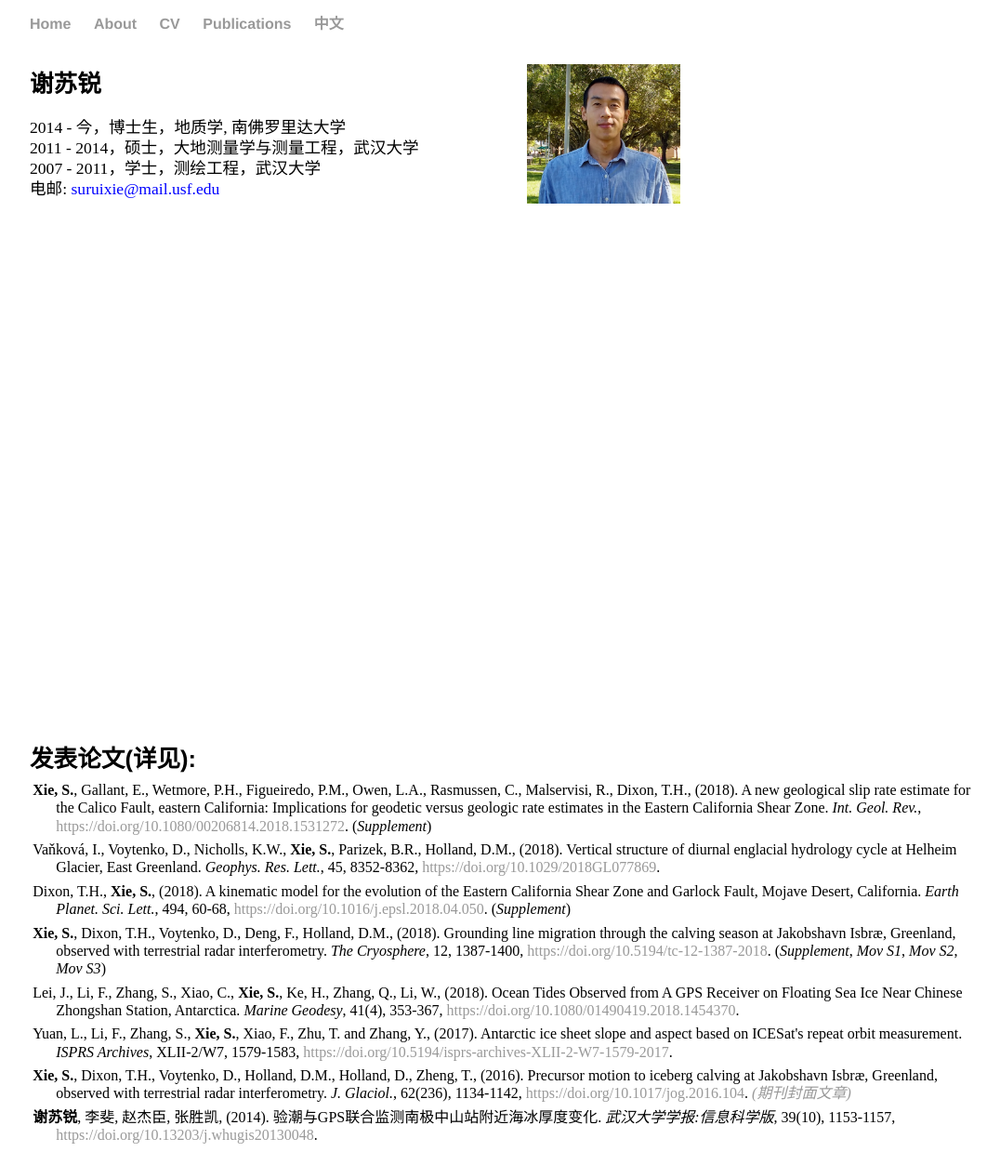
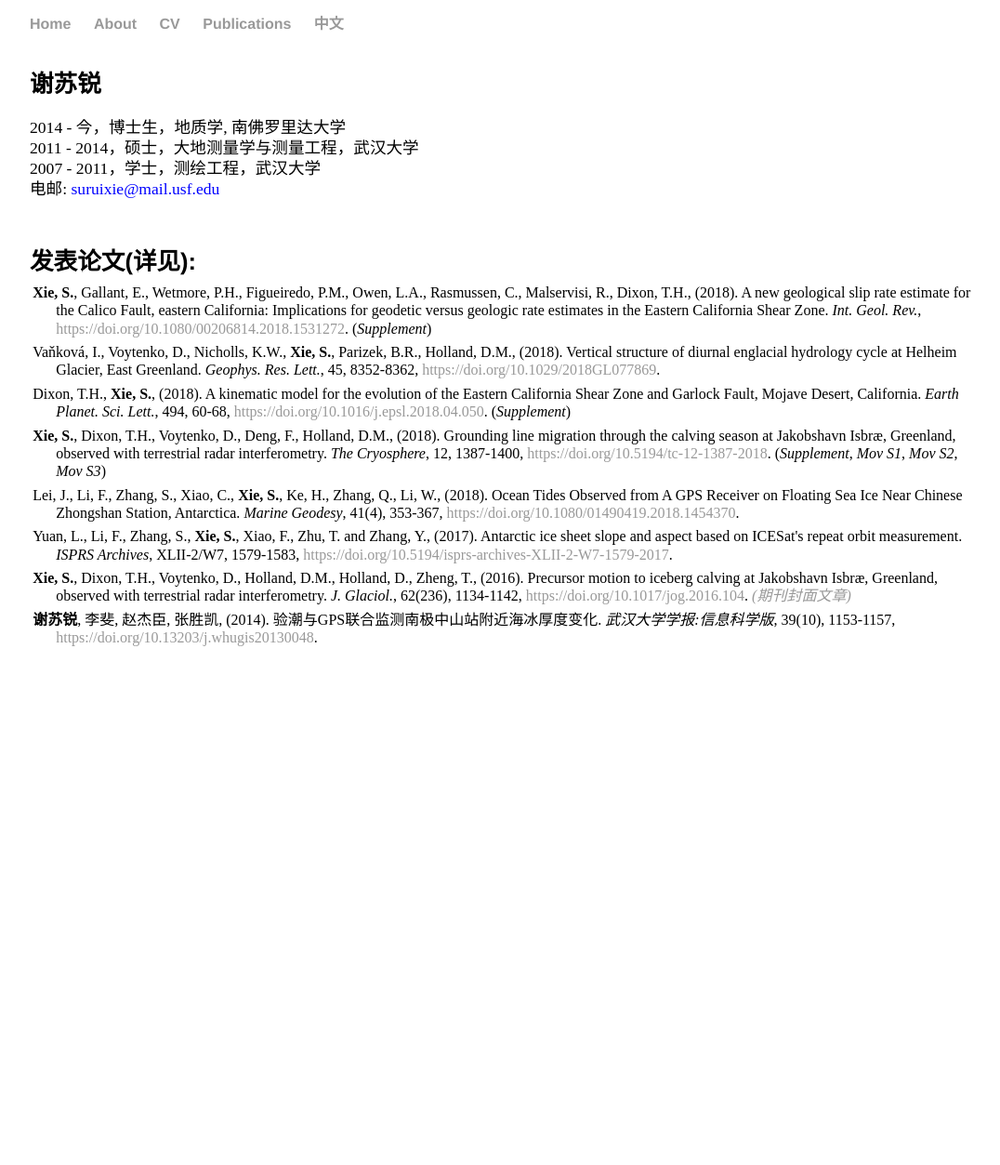
Before and after one commit to suruixie/suruixie.github.io, a Jekyll site: the page built from Chinese/index.html, in a window 1280 px wide. Shown: the whole page at 93% size, without its empty margins (96-1172 px from the left). Built offline with Jekyll 4.4.1, drawn with Linux system fonts in a browser that asks for light colours; a style sheet for code colours, icons or effects is not loaded; after the commit the page ends 900 px from its top, so only the background shows below that.

Commit message:
Update index.html

```diff
--- a/Chinese/index.html
+++ b/Chinese/index.html
@@ -5,8 +5,6 @@
 <link rel="stylesheet" href="https://cdn.rawgit.com/jpswalsh/academicons/master/css/academicons.min.css">
 <body>
     <div class="Chinese">
-	<div class="image-div">
-		<img height="150" src="../images/Surui_2018.jpg" width=auto>
         <div class="sideText">
 	    <h4 style="margin-bottom:0.1em;">谢苏锐</h4>
             <p style="line-height: 125%;">2014 - 今，博士生，地质学, 南佛罗里达大学<br>
@@ -16,9 +14,8 @@
 		<a href="mailto:suruixie@mail.usf.edu" style="color:#0000FF;">suruixie@mail.usf.edu</a> <br>
             </p>
 	</div>
-        </div>
 	<div class="sideText">
-		<h4 style="margin-top:1em;margin-bottom:0.2em;">发表论文(详见<a  href="https://scholar.google.com/citations?hl=en&user=kF4StsMAAAAJ&view_op=list_works"><i class="ai ai-google-scholar ai-2x"></i></a>): </h4>
+		<h4 style="margin-top:6em;margin-bottom:0.2em;">发表论文(详见<a  href="https://scholar.google.com/citations?hl=en&user=kF4StsMAAAAJ&view_op=list_works"><i class="ai ai-google-scholar ai-2x"></i></a>): </h4>
 		<p  class="publist" style="font-size:1.0em;">
 			<strong>Xie, S.</strong>, Gallant, E., Wetmore, P.H., Figueiredo, P.M., Owen, L.A., Rasmussen, C., Malservisi, R., Dixon, T.H., (2018). A new geological slip rate estimate for the Calico Fault, eastern California: Implications for geodetic versus geologic rate estimates in the Eastern California Shear Zone. <em>Int. Geol. Rev.</em>, <a href="https://doi.org/10.1080/00206814.2018.1531272">https://doi.org/10.1080/00206814.2018.1531272</a>.  (<em><a href="../files/2018/Xie_2018_IGR_supp.pdf" style="color:#000000;">Supplement</a></em>)<br>
 		<p  class="publist" style="font-size:1.0em;">
```
Lines whose indentation alone changed are shown as unchanged.
